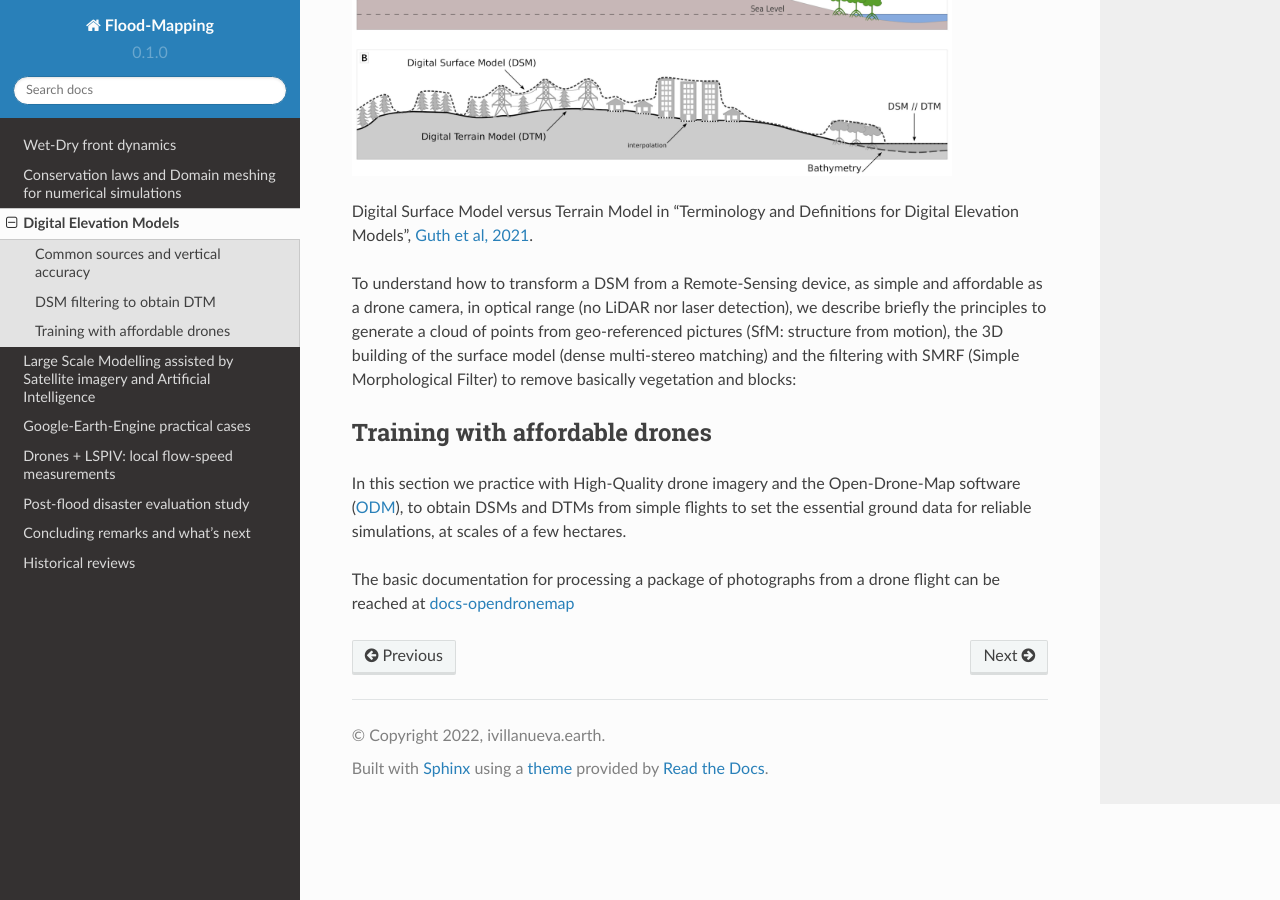
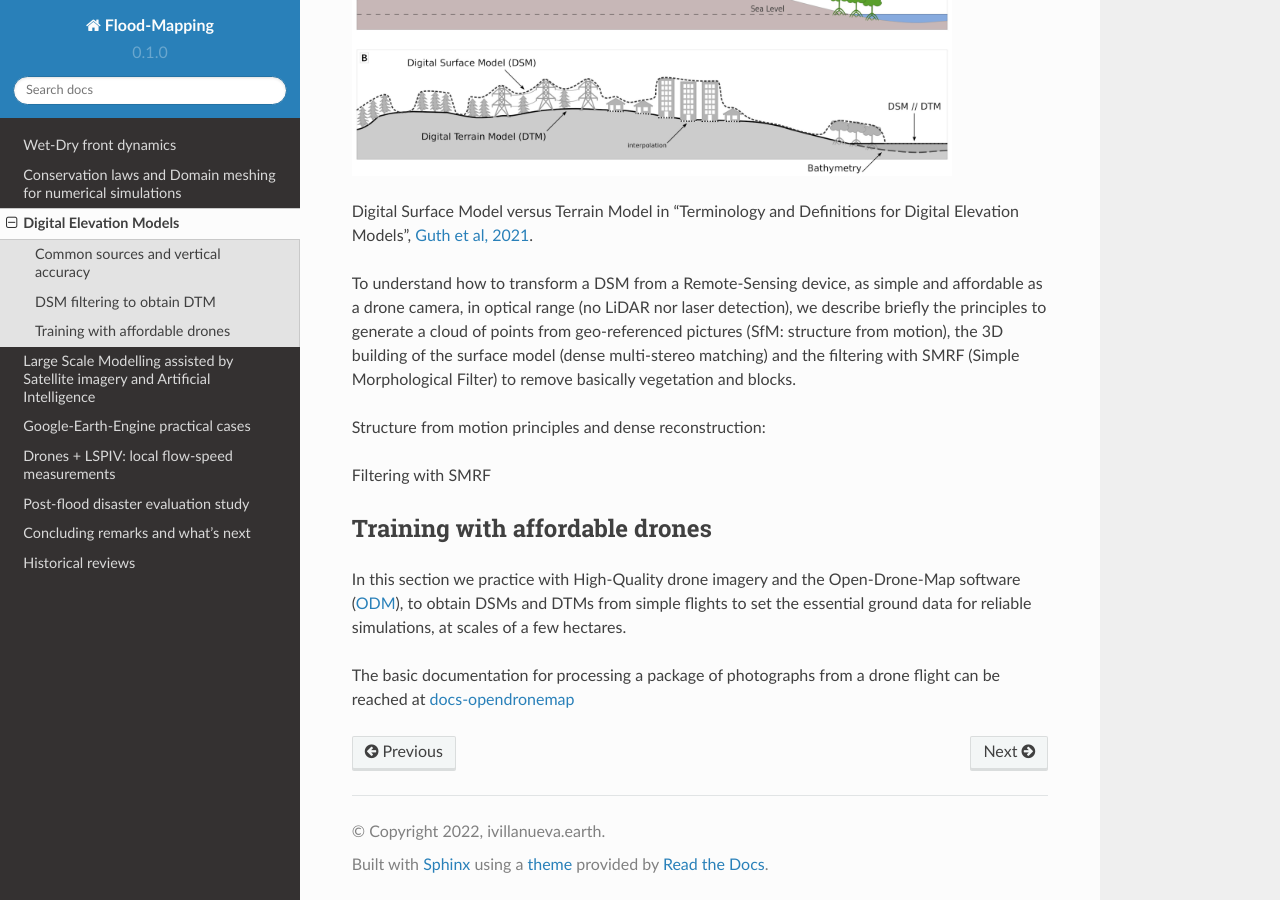
Before and after one commit to ivillamadrid/FloodMapping, a Sphinx documentation site: the page built from docs/source/dem.rst, in a window 1280 px wide and 900 px high, scrolled down 753 px. Built offline with Sphinx 7.4.7 and the Read the Docs theme 2.0.0, drawn with Linux system fonts in a browser that asks for light colours.

Commit message:
Update dem.rst

```diff
--- a/docs/source/dem.rst
+++ b/docs/source/dem.rst
@@ -28,7 +28,12 @@ Digital Surface Model versus Terrain Model in "Terminology and Definitions for D
 .. _Guth et al, 2021: https://doi.org/10.3390/rs13183581
 
 To understand how to transform a DSM from a Remote-Sensing device, as simple and affordable as a drone camera, in optical range (no LiDAR nor laser detection),
-we describe briefly the principles to generate a cloud of points from geo-referenced pictures (SfM: structure from motion), the 3D building of the surface model (dense multi-stereo matching) and the filtering with SMRF (Simple Morphological Filter) to remove basically vegetation and blocks:
+we describe briefly the principles to generate a cloud of points from geo-referenced pictures (SfM: structure from motion), the 3D building of the surface model (dense multi-stereo matching) and the filtering with SMRF (Simple Morphological Filter) to remove basically vegetation and blocks.
+
+Structure from motion principles and dense reconstruction:
+
+
+Filtering with SMRF
 
 
 
```
